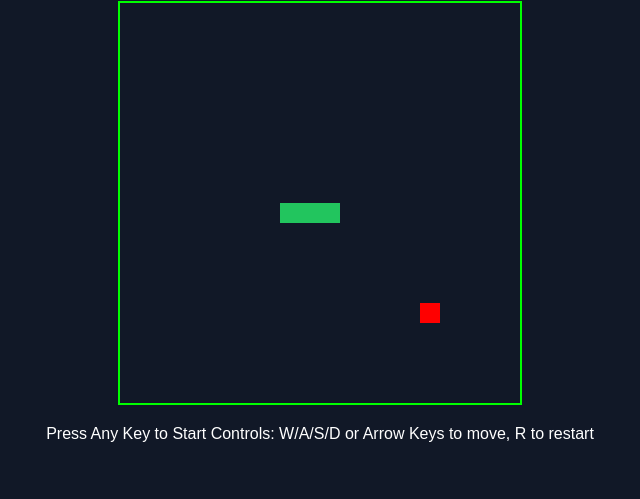
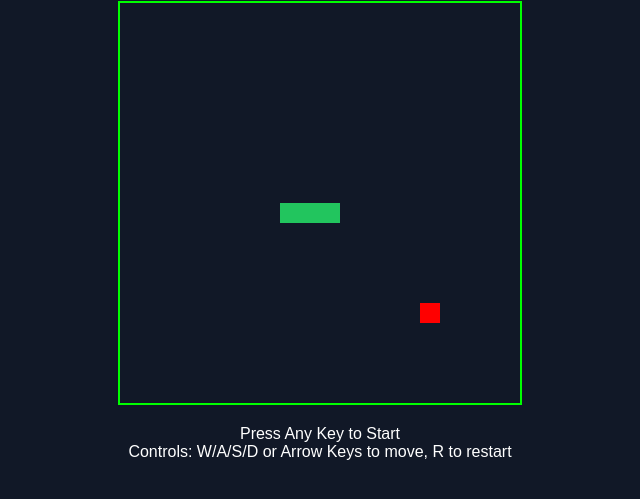
Before and after one commit to joojuho/snakeprojekti, a plain HTML site: page index.html in a window 1280 px wide. Shown: the part 79-578 px from the top of the page, without its empty margins (320-960 px from the left). Drawn offline with Linux system fonts and the light colour scheme.

Commit message:
styling changes

```diff
--- a/style.css
+++ b/style.css
@@ -8,3 +8,7 @@ body {
 canvas {
     border: 2px solid #22c55e;
 }
+
+#info {
+    white-space: pre-line;
+}
```
